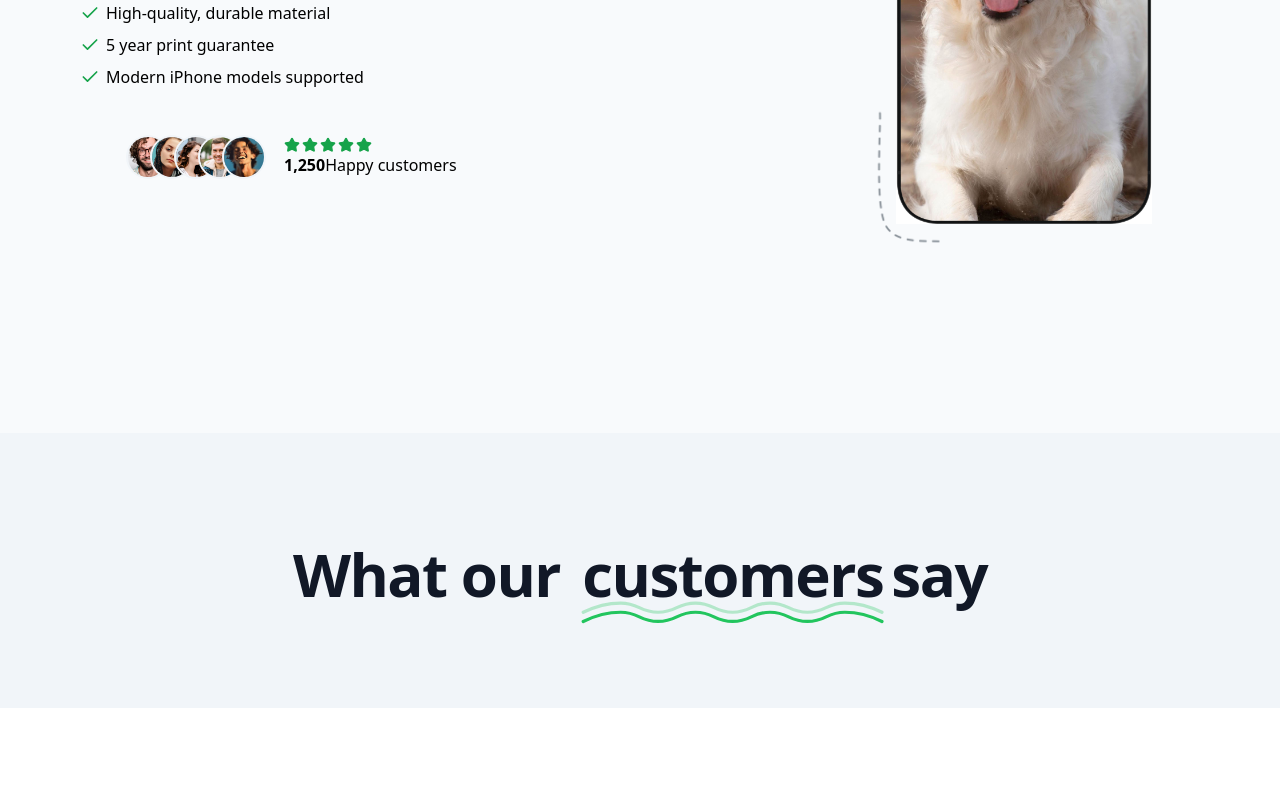
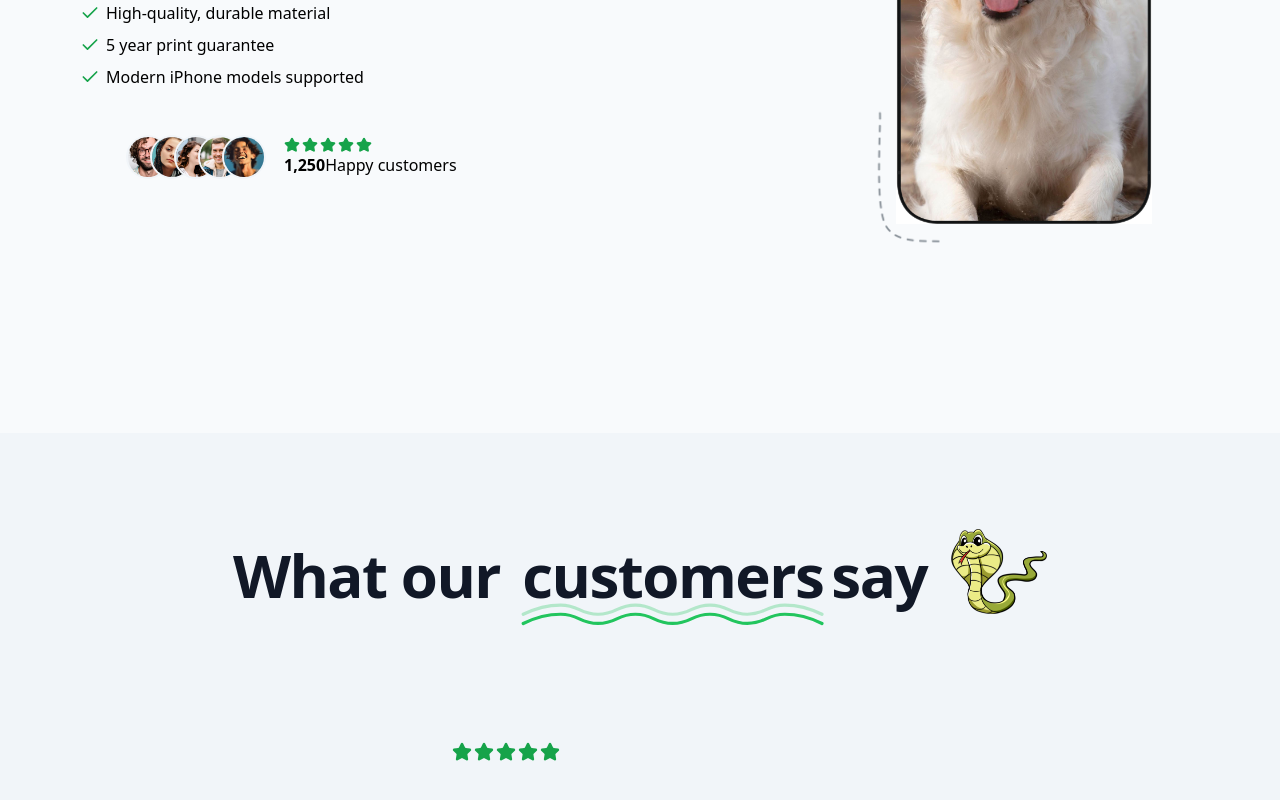
Before and after one commit to Shariful-Islam-Saju/Case-Cobra, a Next.js app: page / in a window 1280 px wide. Shown: the part 563-1363 px from the top of the page. Before the commit the page ends 1271 px from the top, so only its background shows below. Built offline with nearby package versions, Linux system fonts and the light colour scheme; no server answers.

Commit message:
add kinde

```diff
--- /dev/null
+++ b/src/app/dashboard/page.tsx
@@ -0,0 +1,28 @@
+import MaxWidthWrapper from "@/components/MaxWidthWrapper";
+import { getKindeServerSession } from "@kinde-oss/kinde-auth-nextjs/server";
+import { redirect } from "next/navigation";
+import React from "react";
+
+const page = async () => {
+  const { getUser } = getKindeServerSession();
+
+  const user = await getUser();
+
+  if (!user) {
+    redirect("/login"); // Redirect to login if no user is found
+  }
+
+  const isAdmin = process.env.ADMIN_EMAIL === user?.email;
+
+  if (!isAdmin) {
+    redirect("/"); // Redirect to home page if not admin
+  }
+
+  return (
+    <MaxWidthWrapper>
+      <h1 className="text-center mt-5 font-bold text-5xl">DashBoard</h1>
+    </MaxWidthWrapper>
+  );
+};
+
+export default page;
--- a/src/app/page.tsx
+++ b/src/app/page.tsx
@@ -107,7 +107,7 @@ export default function Home() {
       <section className="bg-slate-100 py-24">
         <MaxWidthWrapper className="flex flex-col items-center gap-16 sm:gap-32">
           <div className="flex flex-col items-center lg:flex-row gap-4 sm:gap-6">
-            <h2 className="mt-2 tracking-tight text-center text-balance !leading-tight font-bold text-5xl md:text-6xl text-gray-900">
+            <h2 className="order-1 mt-2 tracking-tight text-center text-balance !leading-tight font-bold text-5xl md:text-6xl text-gray-900">
               What our{" "}
               <span className="relative px-2">
                 customers
@@ -115,6 +115,19 @@ export default function Home() {
               </span>
               say
             </h2>
+            <img src="/snake-2.png" className="order-0 w-24 lg:order-2" />
+          </div>
+
+          <div className="mx-auto grid max-w-2xl grid-cols-1 px-4 lg:mx-0 lg:max-w-none lg:grid-cols-2 gap-y-16">
+            <div className="flex flex-col flex-auto gap-4 lg:pr-8 xl:pr-20">
+              <div className="flex gap-0.5 mb-2">
+                <Star className="h-5 w-5 text-green-600 fill-green-600" />
+                <Star className="h-5 w-5 text-green-600 fill-green-600" />
+                <Star className="h-5 w-5 text-green-600 fill-green-600" />
+                <Star className="h-5 w-5 text-green-600 fill-green-600" />
+                <Star className="h-5 w-5 text-green-600 fill-green-600" />
+              </div>
+            </div>
           </div>
         </MaxWidthWrapper>
       </section>
--- a/src/components/Navbar.tsx
+++ b/src/components/Navbar.tsx
@@ -32,7 +32,7 @@ const Navbar = async () => {
 
                 {isAdmin && (
                   <Link
-                    href={"api/auth/logout"}
+                    href={"/dashboard"}
                     className={buttonVariants({
                       size: "sm",
                       variant: "ghost",
```
